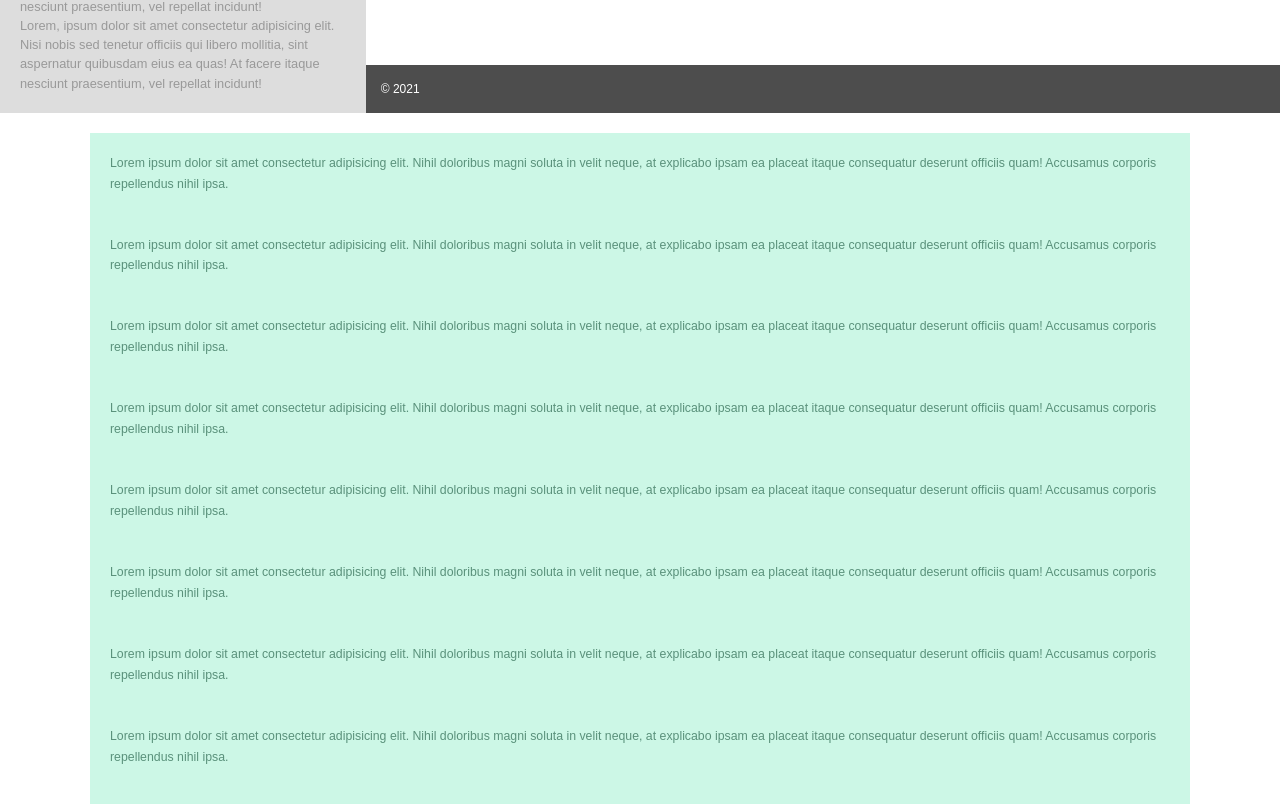
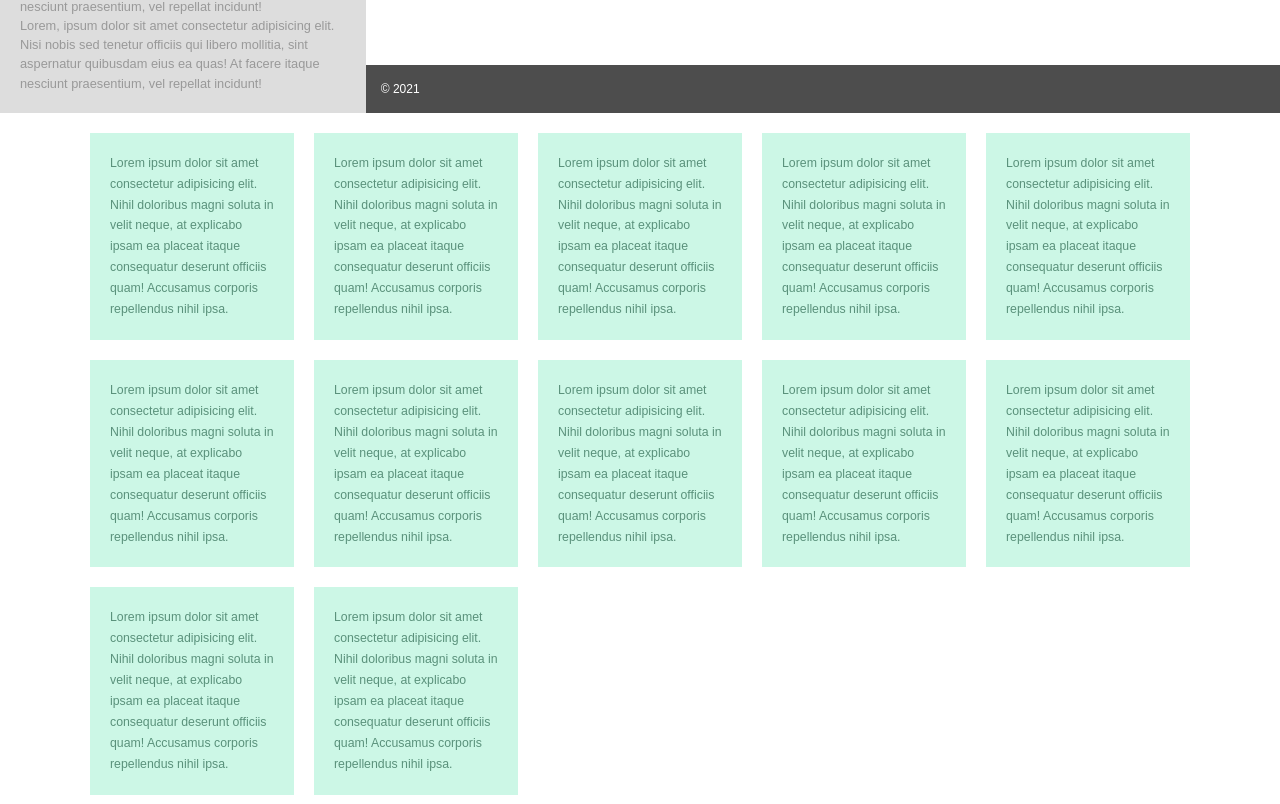
Before and after one commit to 6qat/lab-css-grid, a Next.js app: page / in a window 1280 px wide. Shown: the part 1456-2260 px from the top of the page. Built offline with nearby package versions, Linux system fonts and the light colour scheme.

Commit message:
Sixth example done in plain css grid.

```diff
--- a/app/locals.css
+++ b/app/locals.css
@@ -151,6 +151,9 @@ body {
 .responsive-example {
     max-width: 1100px;
     margin: 20px auto;
+    display: grid;
+    grid-template-columns: repeat(auto-fit, minmax(180px, 1fr));
+    gap: 20px;
 }
 
 .responsive-item {
@@ -161,6 +164,9 @@ body {
     line-height: 1.7;
     overflow: auto;
 }
+
+{/*======================================================================================================*/}
+{/* Exemplo 8                                                                                            */}
 
 .art-banner {
     background-color: rgb(0, 80, 112);
--- a/app/page.tsx
+++ b/app/page.tsx
@@ -168,9 +168,15 @@ export default function Home() {
                 </div>
             </div>
 
+            {/*======================================================================================================*/}
+            {/* Exemplo 7                                                                                            */}
+
             <div className="click">
                 <a href="">Go to cool new section &darr;</a>
             </div>
+
+            {/*======================================================================================================*/}
+            {/* Exemplo 8                                                                                            */}
 
             <div className="art-banner" id="art-banner">
                 <div className="art-banner-bg"></div>
```
